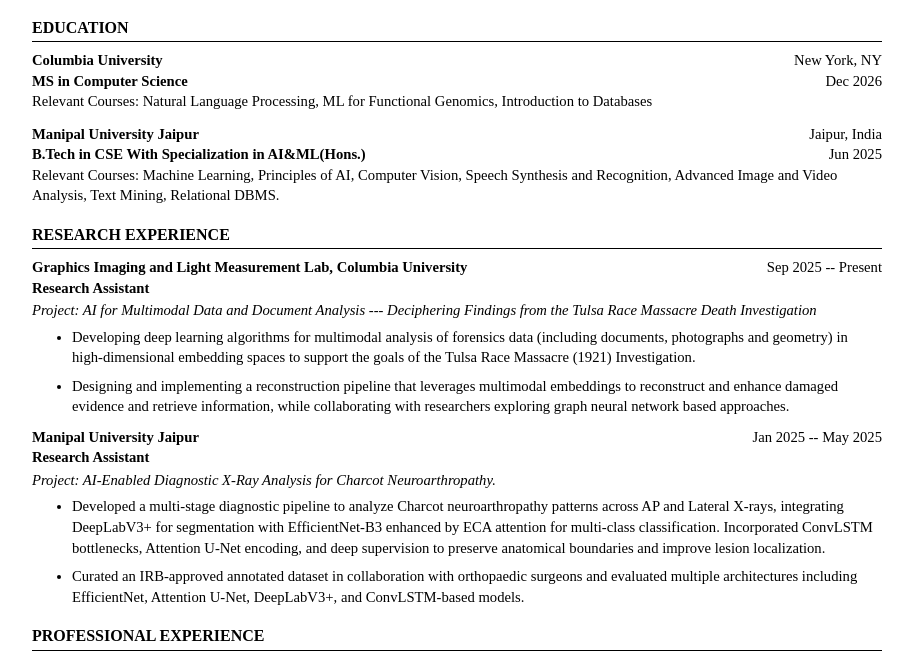
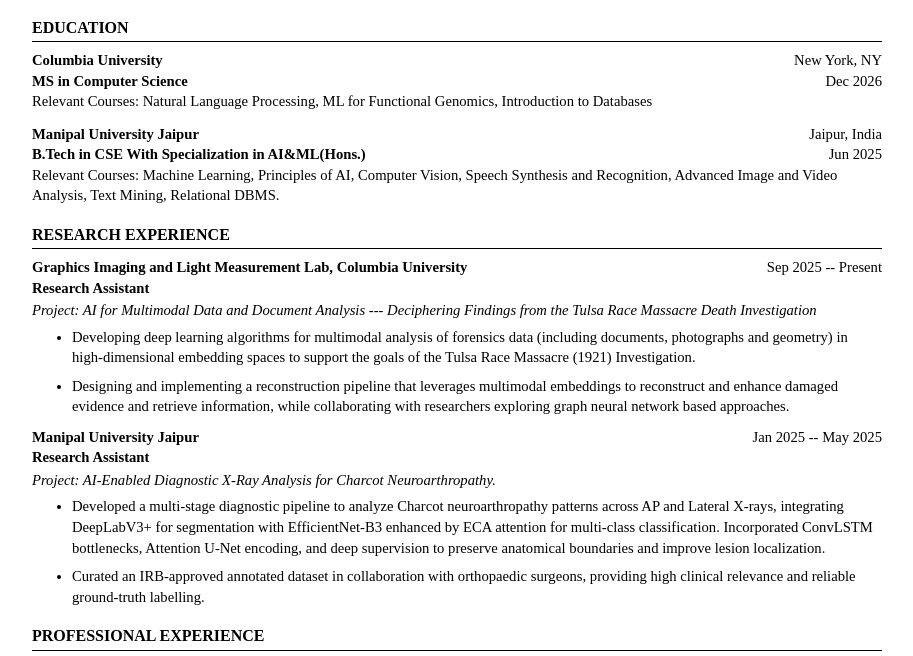
Before and after one commit to renethsimon13/Reneth-Raj-Simon---CV, a plain HTML site: page index.html in a window 1280 px wide. Shown: the part 98-754 px from the top of the page, without its empty margins (183-1096 px from the left). Drawn offline with Linux system fonts and the light colour scheme.

Commit message:
Update index.html

```diff
--- a/index.html
+++ b/index.html
@@ -161,7 +161,7 @@
     <div class="project-title">Project: AI-Enabled Diagnostic X-Ray Analysis for Charcot Neuroarthropathy.</div>
     <ul>
         <li>Developed a multi-stage diagnostic pipeline to analyze Charcot neuroarthropathy patterns across AP and Lateral X-rays, integrating DeepLabV3+ for segmentation with EfficientNet-B3 enhanced by ECA attention for multi-class classification. Incorporated ConvLSTM bottlenecks, Attention U-Net encoding, and deep supervision to preserve anatomical boundaries and improve lesion localization.</li>
-        <li>Curated an IRB-approved annotated dataset in collaboration with orthopaedic surgeons and evaluated multiple architectures including EfficientNet, Attention U-Net, DeepLabV3+, and ConvLSTM-based models.</li>
+        <li>Curated an IRB-approved annotated dataset in collaboration with orthopaedic surgeons, providing high clinical relevance and reliable ground-truth labelling.</li>
     </ul>
 
     <h2>PROFESSIONAL EXPERIENCE</h2>
```
